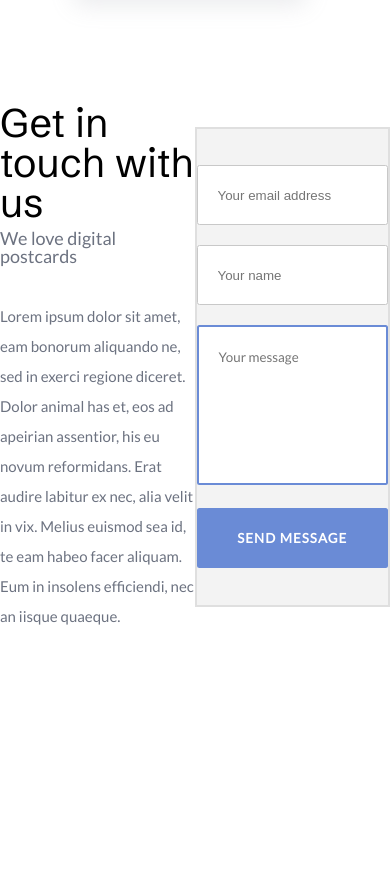
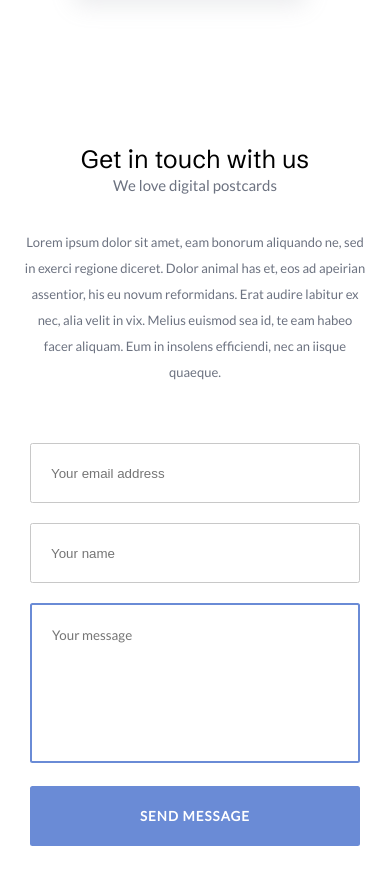
Before and after one commit to lukajincharadze/Landing-page-concept, a plain HTML site: page index.html in a window 390 px wide. Shown: the part 2442-3327 px from the top of the page. Before the commit the page ends 3149 px from the top, so only its background shows below. Drawn offline with Linux system fonts and the light colour scheme.

Commit message:
done till footer

```diff
--- a/css/responsive.css
+++ b/css/responsive.css
@@ -170,6 +170,20 @@
     .GreyDiv p {
         font-size: 15px;
     }
+
+    .section-forms {
+        flex-wrap: wrap;
+    }
+
+    .box1 {
+        margin: 20px auto;
+        text-align: center;
+    }
+
+    .formP2 {
+        text-align: center;
+        margin: 0 auto;
+    }
 }
 
 @media(max-width: 730px) {
@@ -195,6 +209,12 @@
     .section2 {
         margin-bottom: 600px;
     }
+
+    .box2 {
+        background-color: transparent;
+        border: none;
+    }
+
 }
 
 @media(max-width: 700px) {
@@ -335,6 +355,19 @@
     .section1-box {
         margin-bottom: 40px;
     }
+
+    .formh1 {
+        font-size: 25px;
+    }
+
+    .formP {
+        font-size: 15px;
+    }
+
+    .formP2 {
+        font-size: 13px;
+    }
+
 }
 
 @media(max-width: 391px) {
@@ -342,6 +375,14 @@
         font-size: 20px;
     }
 }
+
+@media(max-width: 380px) {
+    .box2 {
+        margin: 0 10px 0 10px;
+    }
+
+}
+
 
 @media(max-width: 375px) {
     .navbar-ul ul li {
@@ -355,4 +396,8 @@
     .shape-container {
         height: 370px;
     }
+
+    .formP2 {
+        width: 80%;
+    }
 }
```
